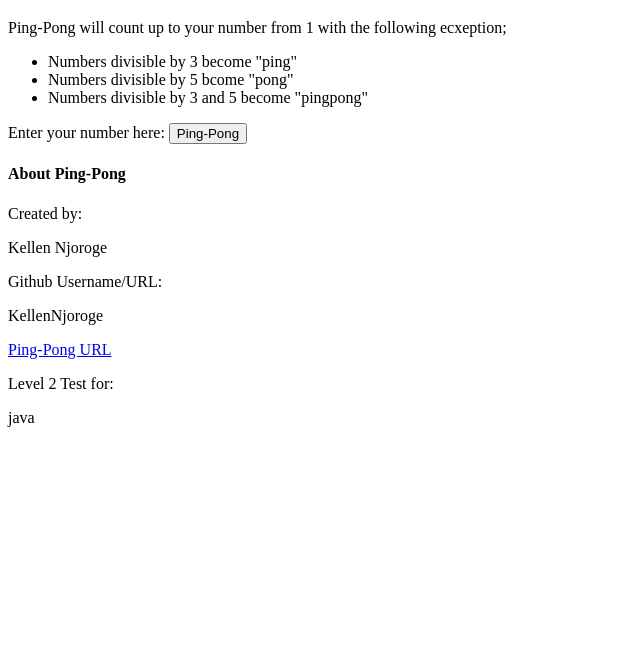
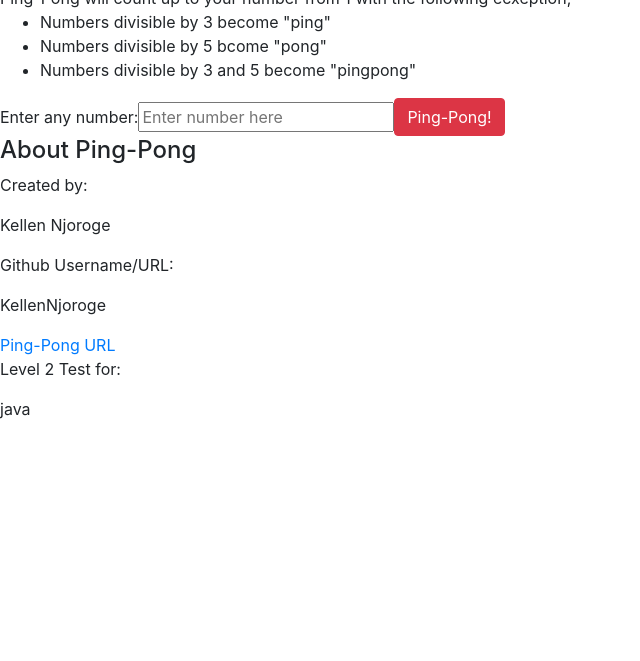
Before and after one commit to KellenNjoroge/Ping-Pong_Kellen, a plain HTML site: page index.html in a window 1280 px wide. Shown: the part 139-800 px from the top of the page, without its empty margins (0-640 px from the left). Drawn offline with nearby package versions, Linux system fonts and the light colour scheme.

Commit message:
added necessary links

```diff
--- a/index.html
+++ b/index.html
@@ -4,10 +4,17 @@
     <meta charset="UTF-8">
     <meta name="viewport" content="width=device-width, initial-scale=1.0">
     <meta http-equiv="X-UA-Compatible" content="ie=edge">
+    <link rel="stylesheet" href="css/bootstrap.css">
+    <link rel="stylesheet" href="css/styles.css">
+    <script
+        src="https://code.jquery.com/jquery-3.3.1.min.js"
+        integrity="sha256-FgpCb/KJQlLNfOu91ta32o/NMZxltwRo8QtmkMRdAu8="
+        crossorigin="anonymous"></script>
+    <script>src=js/scripts.js</script>
     <title>Document</title>
 </head>
 <body>
-    <div class  "container">
+    <div class  "jumbotron">
         <div class "header">
             <h1>Ping-Pong</h1>
         <div class "section-main">
@@ -19,10 +26,14 @@
                 <li>Numbers divisible by 5 bcome "pong"</li>
                 <li>Numbers divisible by 3 and 5 become "pingpong"</li>
             </ul>
-             <form action="" type="text"> Enter your number here:
-                 <input type="button" onclick="myFunction" value="Ping-Pong">
-             </form>
-            <div class "section-tab">
+            <form id="myForm" class="form-inline">
+                <div class="form-group">
+                    <label for=:"userInput">Enter any number:</label>
+                    <input type="text" id="userInput" placeholder="Enter number here">
+                    <button type ="submit" class= "btn btn-danger">Ping-Pong!</button>
+                </div>
+            </form>
+             <div class "section-tab">
                 <h4>About Ping-Pong</h4>
                 <p>Created by:</p>
                 <p> Kellen Njoroge </p>
```
